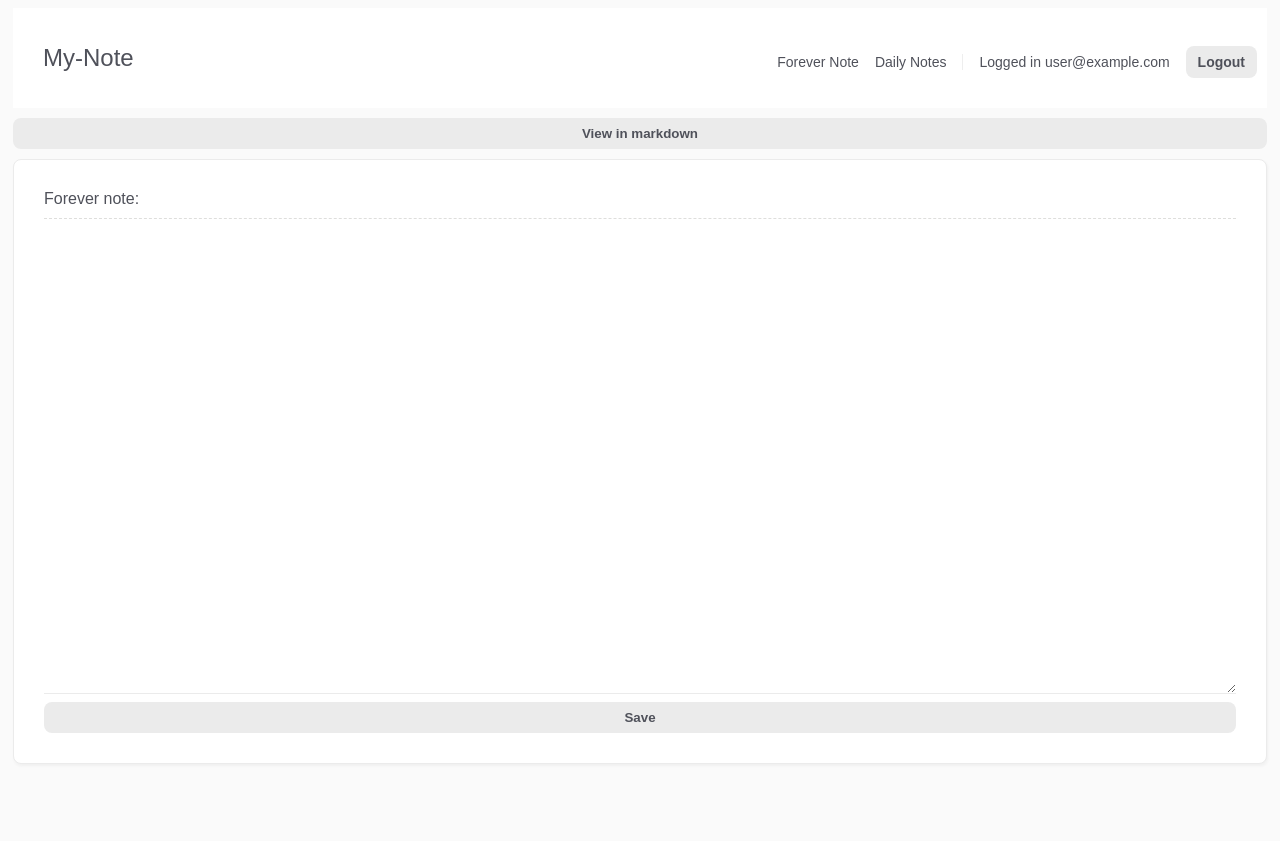
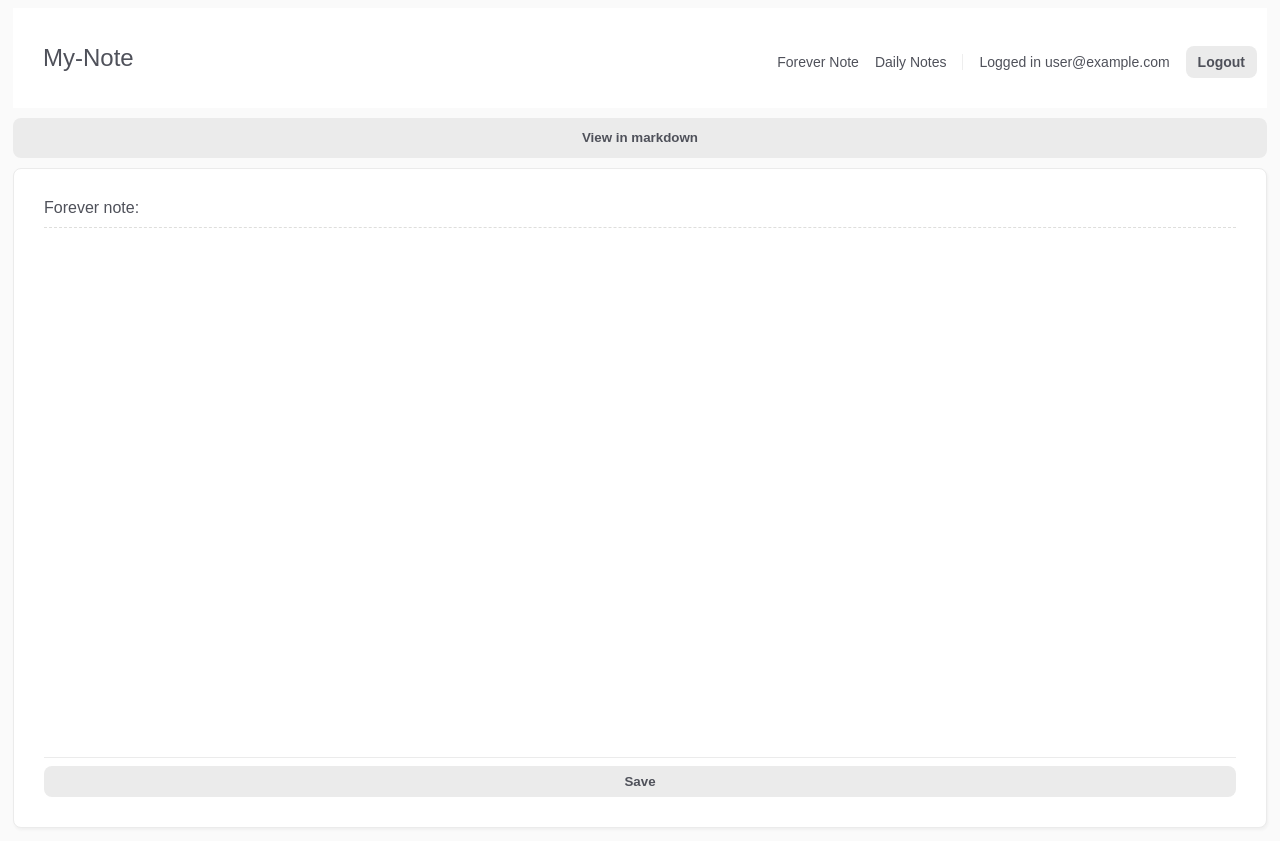
Before and after one commit to alexandresanchograca/my-note-vue, a Vue app: page / in a window 1280 px wide. Before the commit the page ends 800 px from the top, so only its background shows below. Built offline with nearby package versions, Linux system fonts and the light colour scheme; no server answers; the database is empty; sample sign-in values are in the browser's storage; a web font is replaced by a local one.

Commit message:
changed height to viewport units

```diff
--- a/src/components/DailyNote.vue
+++ b/src/components/DailyNote.vue
@@ -95,7 +95,7 @@ form {
   margin: 5px;
 }
 form > textarea {
-  flex-basis: 100%;
+  flex-basis: 70vh;
 }
 
 .note-content > button {
--- a/src/components/PersistentNote.vue
+++ b/src/components/PersistentNote.vue
@@ -77,7 +77,8 @@ export default {
 .note-content {
   display: grid;
   grid-template-columns: 1fr;
-  grid-template-rows: 1fr 15fr;
+  grid-template-rows: 50px 1fr;
+  height: 90vh;
 }
 form {
   display: flex;
@@ -85,6 +86,7 @@ form {
   margin: 5px;
 }
 form > textarea {
+  resize: none;
   flex-basis: 100%;
 }
 .note-content > button {
```
Also changed, not shown: 11 other files (tests, documents, lock files or other folders).
